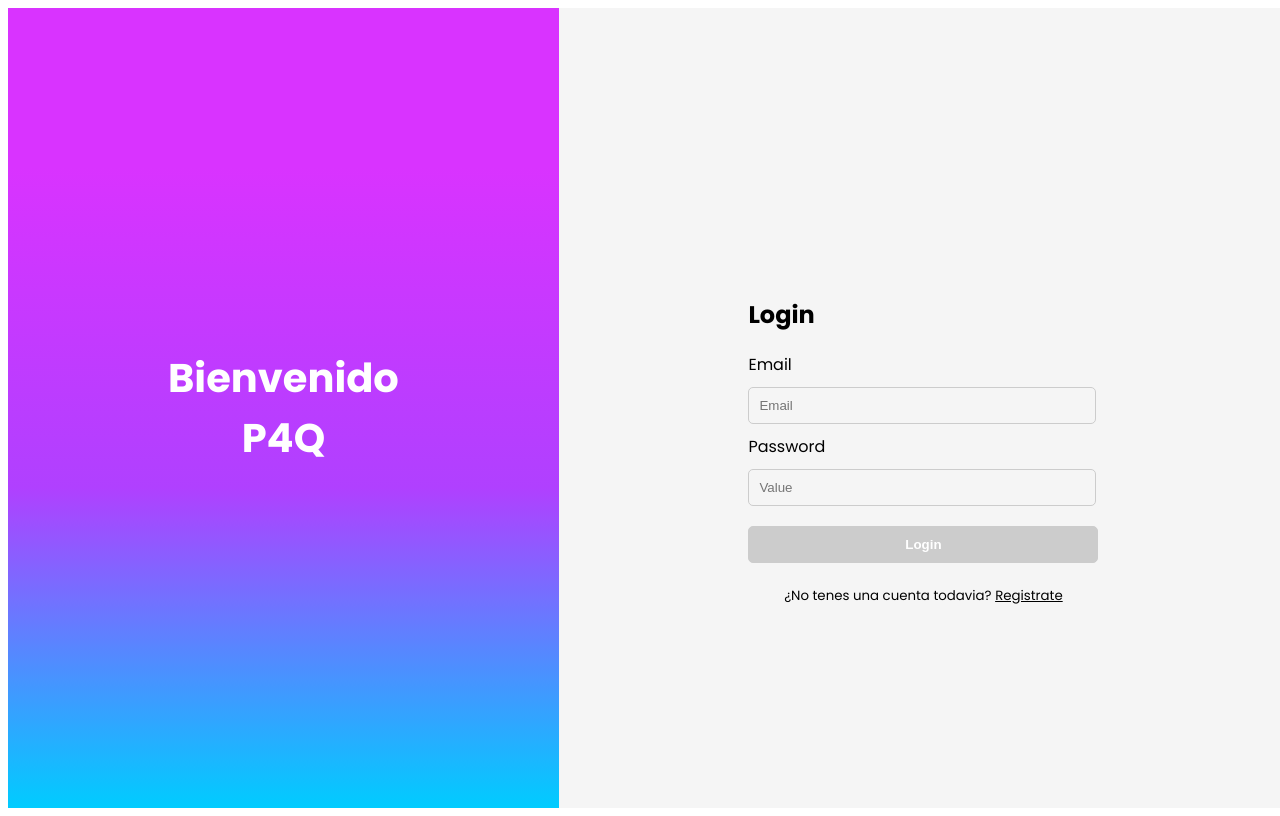
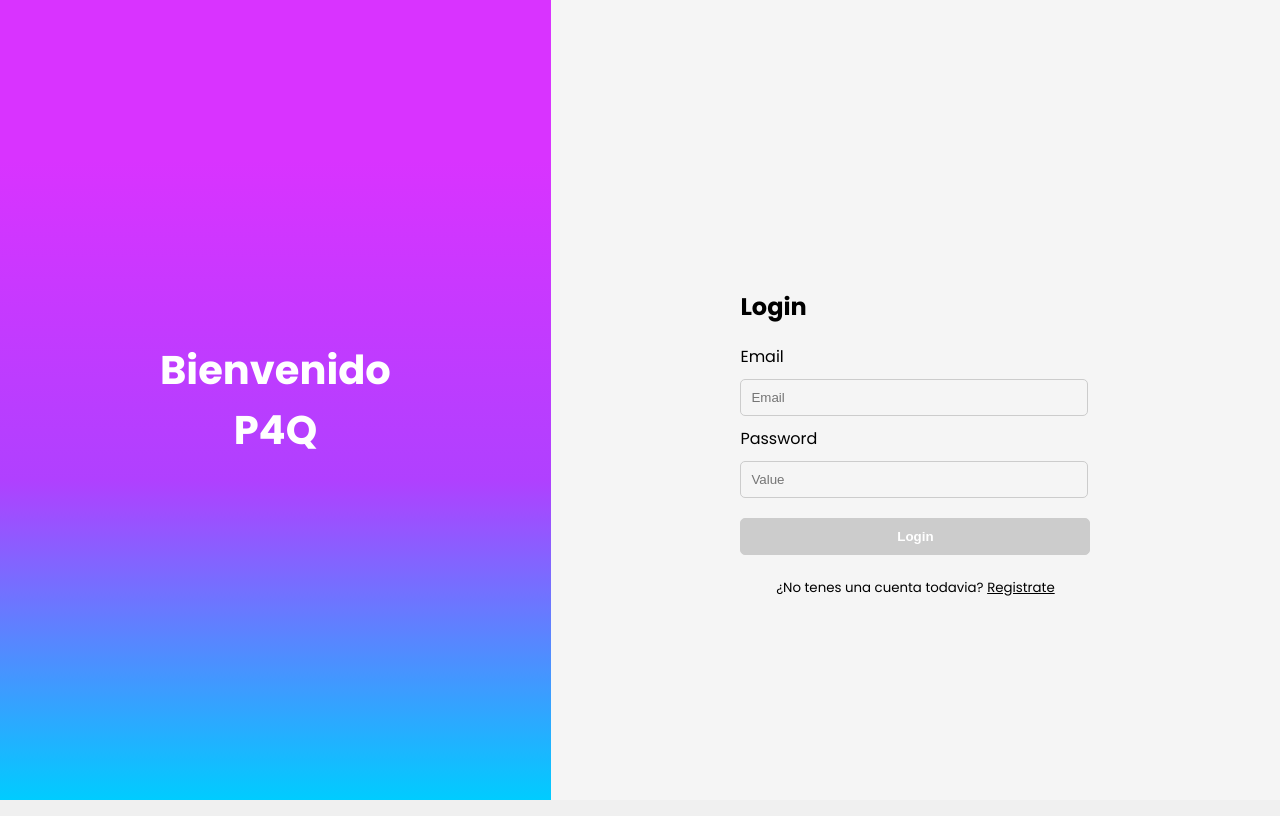
Before and after one commit to MartinCaraballo/P4Q_Frontend, an Angular app: page /login in a window 1280 px wide. Built offline with nearby package versions, Linux system fonts and the light colour scheme; a web font is replaced by a local one.

Commit message:
styles: remove padding & margin for body

```diff
--- a/src/styles.css
+++ b/src/styles.css
@@ -1 +1,7 @@
 /* You can add global styles to this file, and also import other style files */
+
+body {
+    margin: 0;
+    padding: 0;
+    background-color: #f0f0f0;
+}
```
